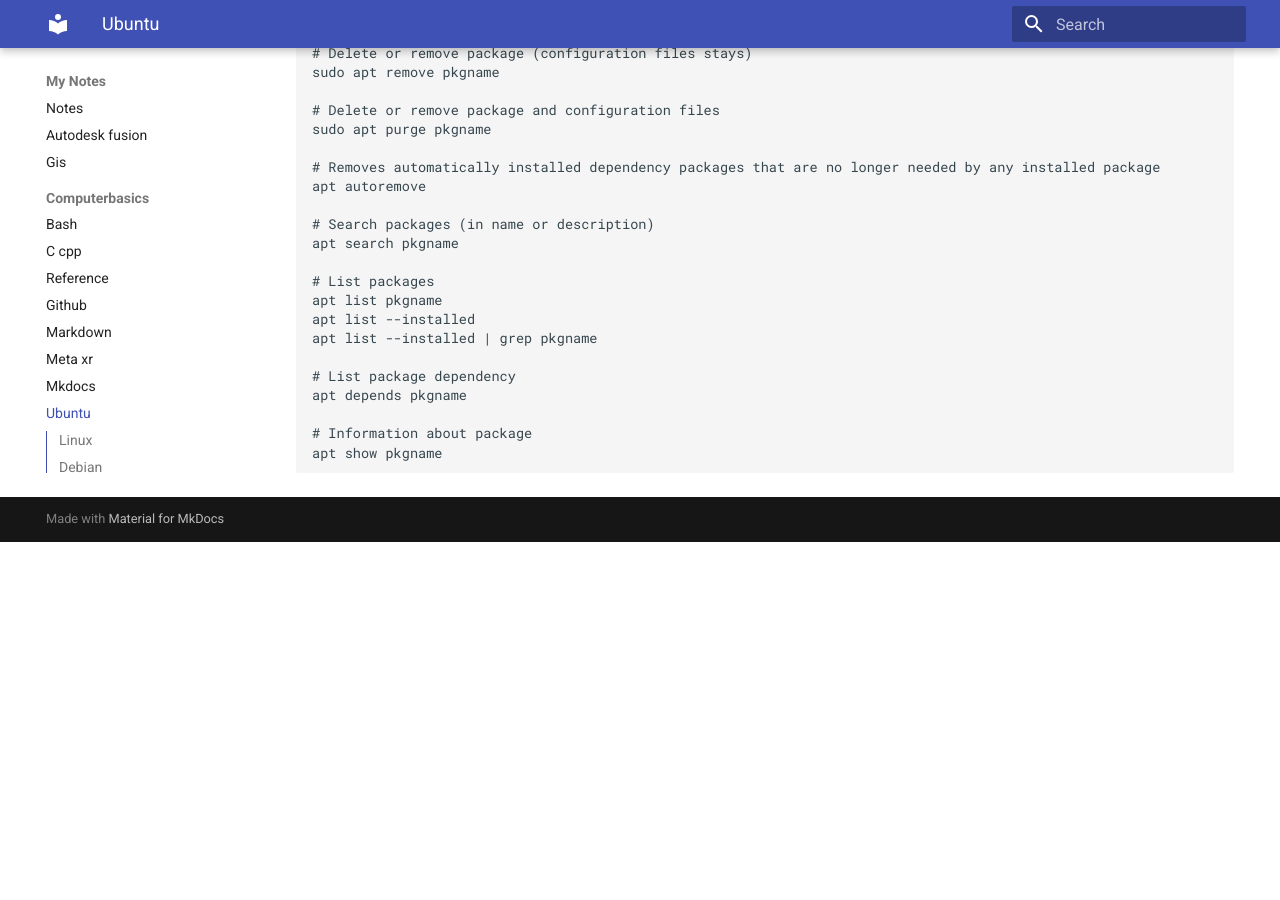
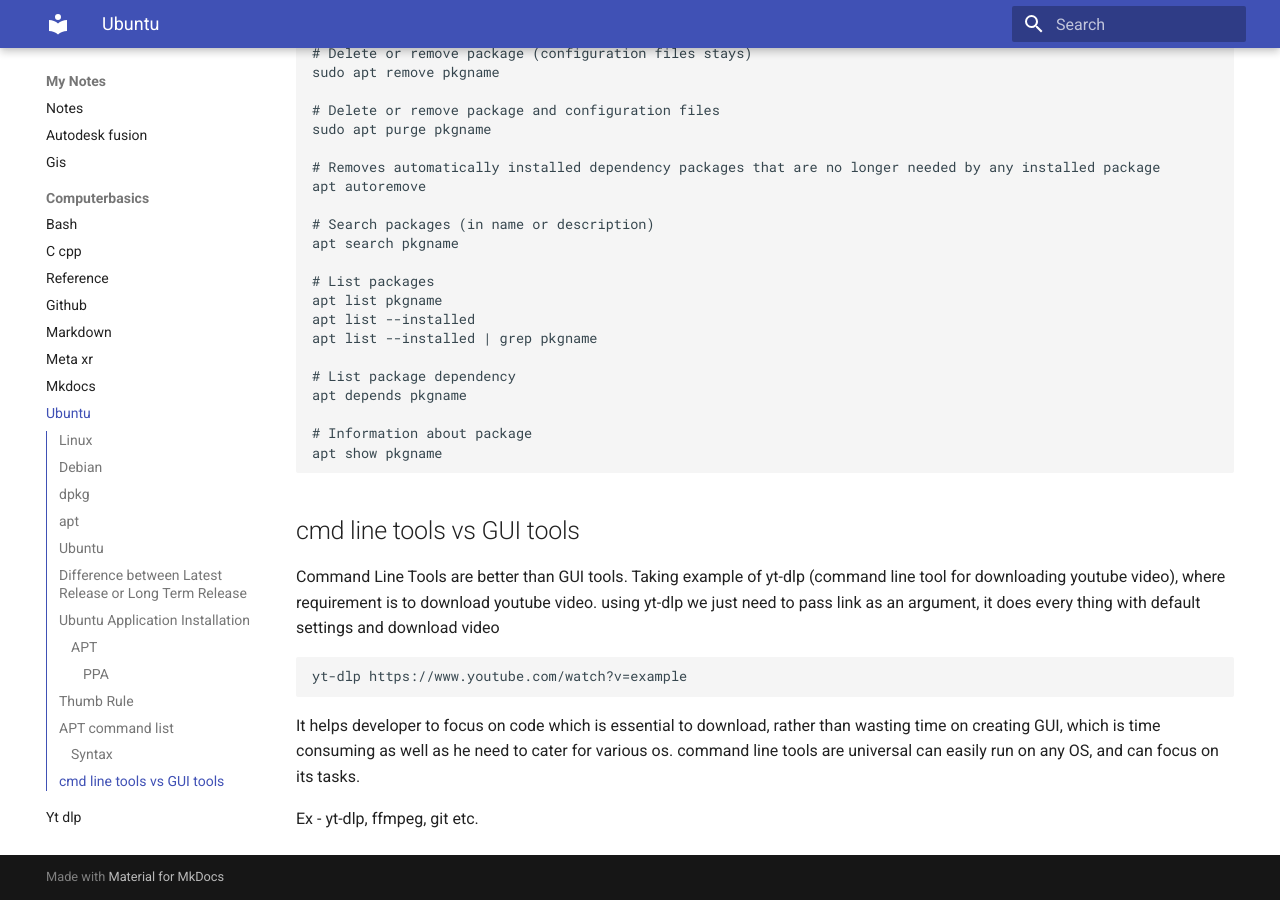
Before and after one commit to fedcba499/notes, an MkDocs documentation site: the page built from docs/computerbasics/ubuntu.md, in a window 1280 px wide and 900 px high, scrolled down 3296 px. Built offline with MkDocs 1.6.1 and Material for MkDocs 9.7.7, drawn with Linux system fonts in a browser that asks for light colours; before the commit the page ends 3838 px from its top, so only the background shows below that.

Commit message:
command line tools

````diff
--- a/docs/computerbasics/ubuntu.md
+++ b/docs/computerbasics/ubuntu.md
@@ -136,3 +136,14 @@
 # Information about package
 apt show pkgname
 ```
+
+## cmd line tools vs GUI tools
+Command Line Tools are better than GUI tools. Taking example of yt-dlp (command line tool for downloading youtube video), where requirement is to download youtube video. using yt-dlp we just need to pass link as an argument, it does every thing with default settings and download video
+
+```bash
+yt-dlp https://www.youtube.com/watch?v=example
+```
+
+It helps developer to focus on code which is essential to download, rather than wasting time on creating GUI, which is time consuming as well as he need to cater for various os. command line tools are universal can easily run on any OS, and can focus on its tasks.
+
+Ex - yt-dlp, ffmpeg, git etc.
````
Also changed, not shown: docs/computerbasics/c_cpp.md (+8 -0 lines).
